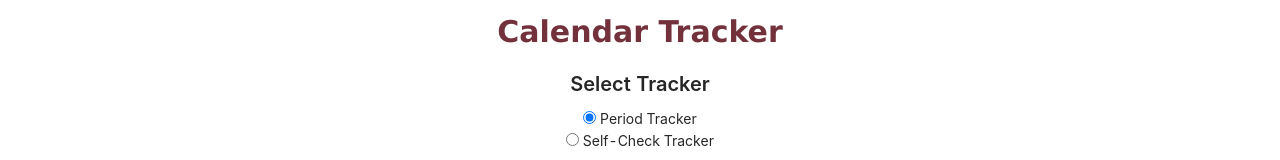
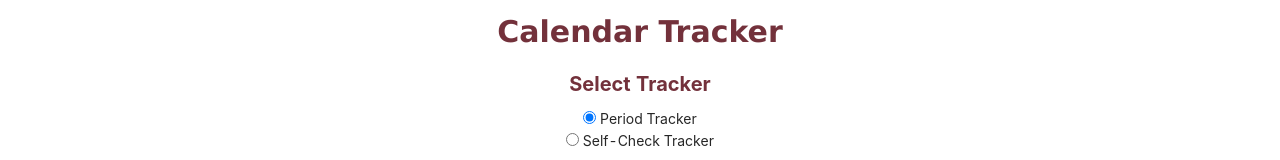
Before and after one commit to gracexkan/pink-hope-breastcheck-tool, a React (Create React App) app in the folder client/: page / in a window 1280 px wide. Shown: the part 122-282 px from the top of the page. Built offline with nearby package versions, Linux system fonts and the light colour scheme; no server answers; the HTML template or start-up script is replaced by a standard one.

Commit message:
modified font

```diff
--- a/client/src/components/breastcheck/BCDate.jsx
+++ b/client/src/components/breastcheck/BCDate.jsx
@@ -9,7 +9,10 @@ function BCDate() {
 
   return (
     <div>
-      <Title level={4}>Select Date</Title>
+      <Title level={4} style={{
+          color: "#73313b",
+          fontWeight: "bold",
+        }}>Select Date</Title>
       <DatePicker onChange={onChange} />
     </div>
   );
--- a/client/src/components/calendar/CalForm.jsx
+++ b/client/src/components/calendar/CalForm.jsx
@@ -40,7 +40,10 @@ export default function Form() {
       </h1>
       <form style={{ width: "100%", paddingBottom: "30px" }}>
         <fieldset>
-          <Title level={4}>Select Tracker</Title>
+          <Title level={4} style={{
+          color: "#73313b",
+          fontWeight: "bold",
+        }}>Select Tracker</Title>
 
           <input
             type="radio"
```
